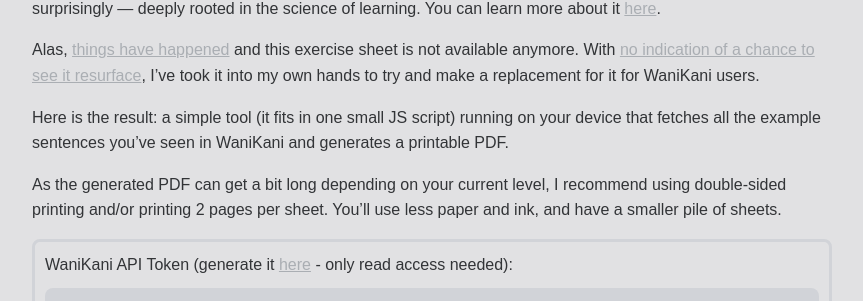
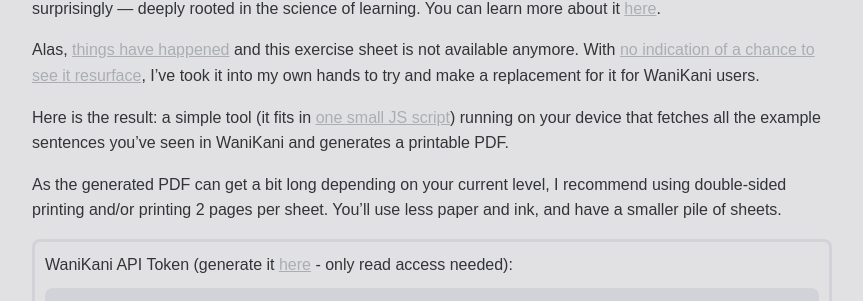
Before and after one commit to maximedrouhin/maximedrouhin.github.io, a Jekyll site: the page built from _pages/wanikani-translation-practice-sheet-generator.md, in a window 1280 px wide. Shown: the part 211-512 px from the top of the page, without its empty margins (208-1071 px from the left). Built offline with Jekyll 4.4.1, drawn with Linux system fonts in a browser that asks for light colours; part of the change alters nothing that is shown.

```diff
--- a/_pages/wanikani-translation-practice-sheet-generator.md
+++ b/_pages/wanikani-translation-practice-sheet-generator.md
@@ -12,7 +12,7 @@ A few years back, Koichi from Tofugu made a wonderful exercise sheet, which cons
 
 Alas, [things have happened](https://www.tofugu.com/news/closing-tofugu-store/) and this exercise sheet is not available anymore. With [no indication of a chance to see it resurface](https://community.wanikani.com/t/what-happened-to-4500-sentences/58546), I've took it into my own hands to try and make a replacement for it for WaniKani users.
 
-Here is the result: a simple tool (it fits in one small JS script) running on your device that fetches all the example sentences you've seen in WaniKani and generates a printable PDF.
+Here is the result: a simple tool (it fits in [one small JS script](https://github.com/maximedrouhin/maximedrouhin.github.io/blob/master/scripts/wanikani-translation-practice-sheet-generator.js)) running on your device that fetches all the example sentences you've seen in WaniKani and generates a printable PDF.
 
 As the generated PDF can get a bit long depending on your current level, I recommend using double-sided printing and/or printing 2 pages per sheet. You'll use less paper and ink, and have a smaller pile of sheets.
 
```
